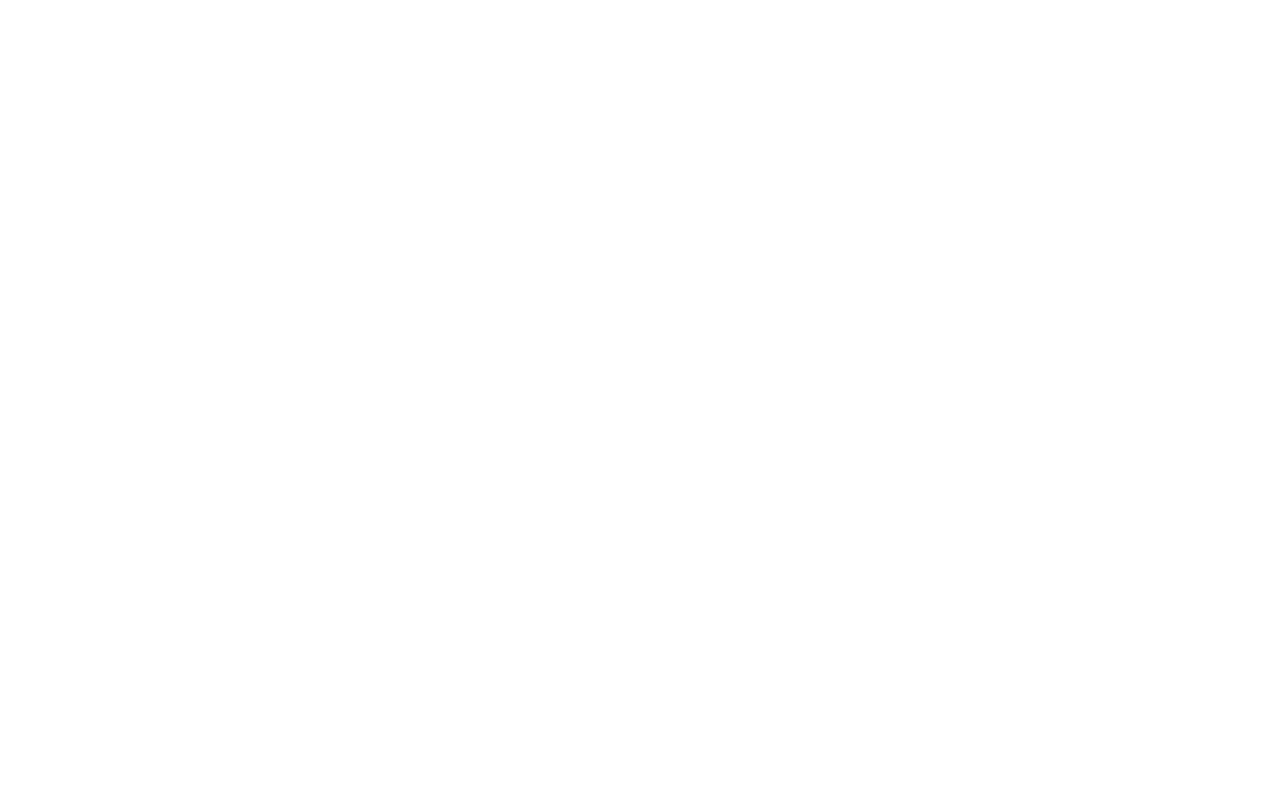
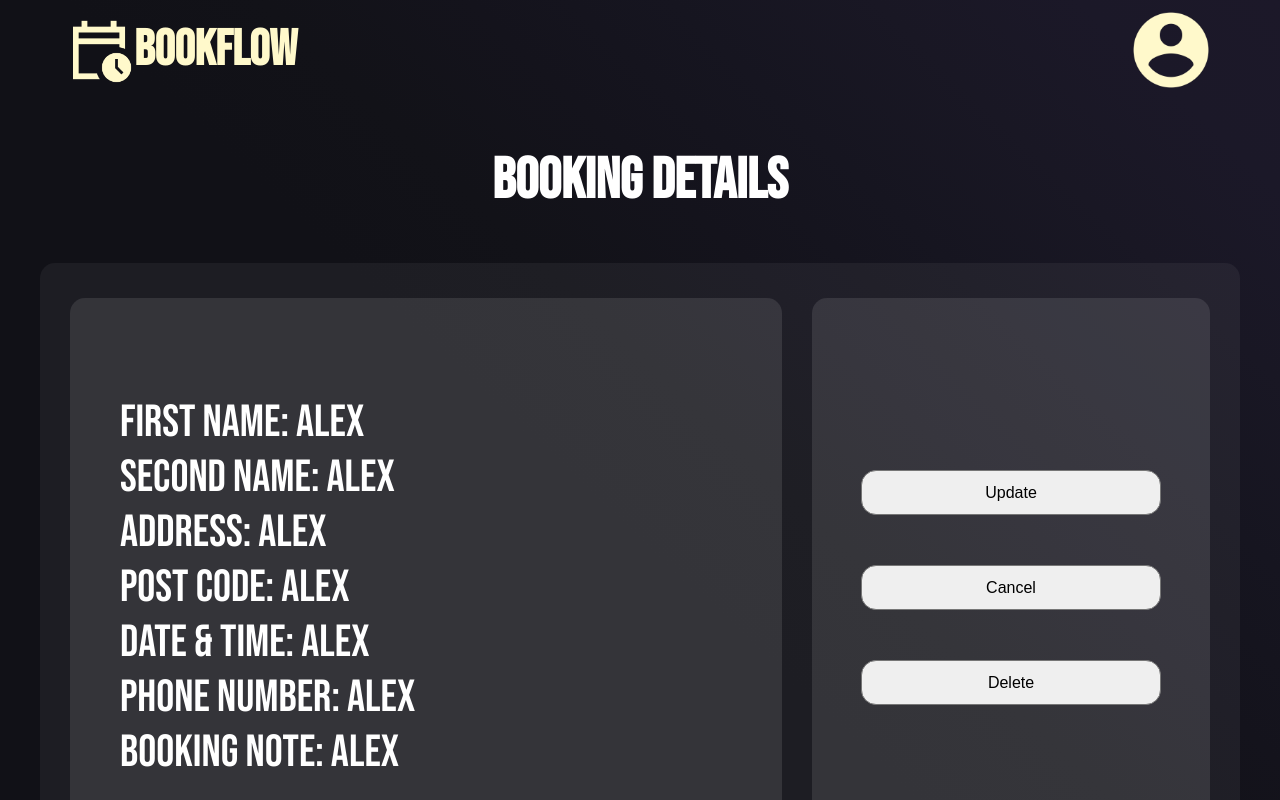
Before and after one commit to Rymney34/advanced-prog, a React (Create React App) app: page /singleBooking in a window 1280 px wide. Before the commit this address had no page. Shown: the top 800 px of the page. Built offline with nearby package versions, Linux system fonts and the light colour scheme.

Commit message:
booking details page front end is finished

```diff
--- a/src/App.js
+++ b/src/App.js
@@ -6,6 +6,7 @@
 import Register from "./client/components/Register/Register";
 import BookingForm from "./client/components/bookingForm/bookingForm";
 import ServiceDetails from "./client/components/serviceDetails/serviceDetails";
+import SingleBooking from "./client/components/singleBooking/singleBooking";
 
 function App() {
 
@@ -44,6 +45,10 @@
                 path="/serviceDetails"
                  element={<ServiceDetails/>}
               />
+               <Route
+                path="/singleBooking"
+                 element={<SingleBooking/>}
+              />
 
 
           </Routes>
--- /dev/null
+++ b/src/client/components/singleBooking/singleBooking.css
@@ -0,0 +1,51 @@
+.detWrapperBlock{
+    display: flex;
+    justify-content: center;
+    margin-bottom: 100px;
+}
+
+.detailsBlock{
+    width: 1200px;
+    height: 650px;
+    background: rgba(255, 255, 255, 0.05);
+    border-radius: 15px;
+    display: flex;
+    justify-content: space-evenly;
+    align-items: center;
+
+}
+
+.informationBlock{
+    width: 712px;
+    height: 580px;
+    border-radius: 15px;
+    background: rgba(255, 255, 255, 0.1);
+    display: flex;
+    align-items: center;
+
+}
+.fieldsBlock{
+    font-size: 45px;
+    color: white;
+    margin-left: 50px;
+}
+
+.buttonsBlockWrapper{
+    width: 398px;
+    height: 580px;
+    border-radius: 15px;
+    background: rgba(255, 255, 255, 0.1);
+    display: flex;
+    flex-direction: column;
+    justify-content: center;
+    align-items: center;
+
+}
+
+.buttonsBlock{
+    width: 300px;
+    display: flex;
+    flex-direction: column;
+    justify-content: center;
+    gap: 50px;
+}
--- /dev/null
+++ b/src/client/components/singleBooking/singleBooking.js
@@ -0,0 +1,61 @@
+import "./singleBooking.css";
+
+import { Component } from 'react';
+import Button from "../Tools/button/button";
+import Header from "../header/header";
+
+class SingleBooking extends Component {
+
+  constructor(props) {
+    super(props);
+    this.state = {
+
+    }
+
+    }
+
+render (){
+
+
+    const firstName = 'Alex'
+    return (
+
+        <div className='sinleBookingPageWrapper'>
+            <Header/>
+            <div className='pagetitle'>
+                <h2>BOOKING DETAILS</h2>
+            </div>
+            <div className="detWrapperBlock">
+                <div className="detailsBlock">
+                <div className="informationBlock">
+                    <div className="fieldsBlock">
+                        <dl class="bookingInfo">
+                            <dt>{`First Name: ${firstName}`} </dt>
+                            <dt>{`Second Name: ${firstName}`}</dt>
+                            <dt>{`Address: ${firstName}`}</dt>
+                            <dt>{`Post Code: ${firstName}`}</dt>
+                            <dt>{`Date & Time: ${firstName}`}</dt>
+                            <dt>{`Phone Number: ${firstName}`}</dt>
+                            <dt>{`Booking Note: ${firstName}`}</dt>
+                        </dl>
+
+                    </div>
+                </div>
+                <div className="buttonsBlockWrapper">
+                    <div className="buttonsBlock" >
+                      <Button  text='Update'/>
+                        <Button  text='Cancel'/>
+                          <Button  text='Delete'/>
+                     </div>
+                </div>
+                </div>
+            </div>
+
+
+
+        </div>
+    )
+  }
+}
+
+export default SingleBooking;
```
Also changed, not shown: src/client/components/bookingTable/bookingTable.css (added), src/client/components/bookingTable/bookingTable.js (added).
